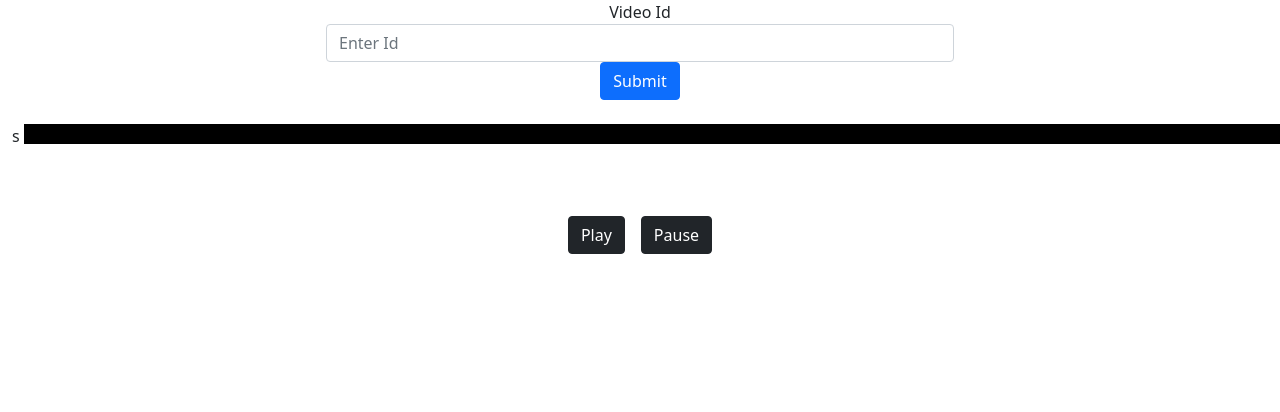
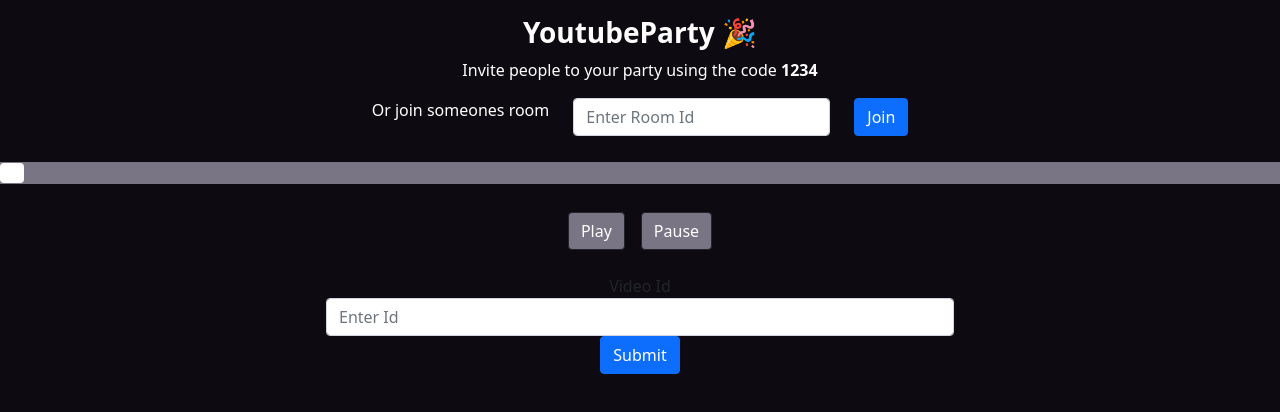
Before and after one commit to sofiarm21/youtubeParty, a React (Create React App) app: page / in a window 1280 px wide. Shown: the top 412 px of the page. Built offline with nearby package versions, Linux system fonts and the light colour scheme; no server answers.

Commit message:
feat - UI + styling

```diff
--- a/src/App.css
+++ /dev/null
@@ -1,38 +0,0 @@
-.App {
-  text-align: center;
-}
-
-.App-logo {
-  height: 40vmin;
-  pointer-events: none;
-}
-
-@media (prefers-reduced-motion: no-preference) {
-  .App-logo {
-    animation: App-logo-spin infinite 20s linear;
-  }
-}
-
-.App-header {
-  background-color: #282c34;
-  min-height: 100vh;
-  display: flex;
-  flex-direction: column;
-  align-items: center;
-  justify-content: center;
-  font-size: calc(10px + 2vmin);
-  color: white;
-}
-
-.App-link {
-  color: #61dafb;
-}
-
-@keyframes App-logo-spin {
-  from {
-    transform: rotate(0deg);
-  }
-  to {
-    transform: rotate(360deg);
-  }
-}
--- a/src/App.js
+++ b/src/App.js
@@ -1,7 +1,6 @@
 import React, { useEffect, useState } from 'react'
 
 import socket from './socket'
-import './App.css';
 
 const App = ()  => {
 
@@ -9,6 +8,7 @@
     const [videoDuration, setVideoDuration] = useState(null)
     const [sliderX, setSliderX] = useState(0)
     const [youtubeVideoId, setYoutubeVideoId] = useState(null)
+    const [roomId, setRoomId] = useState('1234')
 
     const bar = document.getElementById('progess-bar')
 
@@ -20,6 +20,7 @@
             onYouTubePlayerAPIReady(window.YT)
         }
         socket.connect()
+        socket.emit('room:join', '1234')
     }, [])
 
     useEffect(() => {
@@ -40,7 +41,6 @@
             seekSecond(sc)
         })
         socket.on('video:change', (id) => {
-            console.log('video:change');
             setYoutubeVideoId(id)
             if (ytPlayer) {
                 ytPlayer.pauseVideo()
@@ -59,14 +59,16 @@
 
     const playPlayer = () => {
         if (ytPlayer != null) {
-            socket.emit('video:play')
+            console.log('socket');
+            console.log(socket);
+            socket.emit('video:play', { room: '1234' })
             ytPlayer.playVideo()
         }
     }
 
     const stopPlayer = (ms) => {
         if (ytPlayer) {
-            socket.emit('video:stop')
+            socket.emit('video:stop', { room: '1234' })
             ytPlayer.pauseVideo()
         }
     }
@@ -126,14 +128,14 @@
             setSliderX(event.clientX)
             if (ytPlayer) {
                 ytPlayer.seekTo(event.clientX / pxPerSecond)
-                socket.emit('video:seek', event.clientX / pxPerSecond)
+                socket.emit('video:seek', { room: '1234', sc: event.clientX / pxPerSecond })
                 stopPlayer()
             }
         }
     }
 
     const handleSubmit = (event) => {
-        socket.emit('video:change', event.target[0].value)
+        socket.emit('video:change', { room: '1234', sc: event.target[0].value })
         setYoutubeVideoId(event.target[0].value)
         ytPlayer.pauseVideo()
         event.preventDefault();
@@ -146,7 +148,73 @@
     }, 1000)
 
     return (
-        <div className='App row'>
+        <div className='App row justify-content-center'>
+            <div className='col-12 mt-3'>
+                <h3 className='title text-white font-weight-bold'>
+                    YoutubeParty 🎉
+                </h3>
+            </div>
+            <div className='col-12'>
+                <p className='text-white font-weight-bold'>
+                    Invite people to your party using the code <b> {`${roomId}`} </b>
+                </p>
+            </div>
+            <div className='col-auto'>
+                <p className='text-white font-weight-bold'>
+                    Or join someones room
+                </p>
+            </div>
+            <div className='col-auto'>
+                <input
+                    className='form-control'
+                    placeholder='Enter Room Id'
+                />
+            </div>
+            <div className='col-auto'>
+                <button
+                    type='submit'
+                    className='btn btn-primary'
+                >
+                    Join
+                </button>
+            </div>
+            <div className='col-12 py-4 px-2'>
+                <div id='ytplayer' className='w-100'>
+                </div>
+                <div
+                    id='progess-bar'
+                    className='row rounded border'
+                    onClick={(event) => seekSecondOnTap(event)}
+                >
+                    <div className='col-12' style={{ height: '20px' }}>
+                        <div className='slider row h-100'>
+                            <div
+                                className='col-auto position-absolute rounded'
+                                style={{ background: 'white', width: '3px', left: `${sliderX}px`, height: '20px' }}
+                            >
+                            </div>
+                        </div>
+                    </div>
+                </div>
+            </div>
+            <div className='col-12'>
+            </div>
+            <div className='col-12 mt-1 mb-4'>
+                <button
+                    type='button'
+                    className='btn btn-dark mx-2 control-button'
+                    onClick={() => playPlayer()}
+                >
+                    Play
+                </button>
+                <button
+                    type='button'
+                    className='btn btn-dark mx-2 control-button'
+                    onClick={() => stopPlayer()}
+                >
+                    Pause
+                </button>
+            </div>
             <div className='col-6 mx-auto'>
                 <form onSubmit={handleSubmit}>
                     <div className='form-group'>
@@ -164,45 +232,6 @@
                     </div>
                 </form>
             </div>
-            <div className='col-12 py-4 px-2'>
-                <div id='ytplayer' className='w-100'>
-                </div>
-                <div
-                    id='progess-bar'
-                    className='row'
-                    onClick={(event) => seekSecondOnTap(event)}
-                >
-                    <div className='col-12' style={{ background: 'black', height: '20px' }}>
-                        <div className='slider row'>
-                            <div
-                                className='col-auto'
-                                style={{ background: 'white', width: '5px', position: 'absolute', left: `${sliderX}px` }}
-                            >
-                                s
-                            </div>
-                        </div>
-                    </div>
-                </div>
-            </div>
-            <div className='col-12 mt-5'>
-
-            </div>
-            <div className='col-12'>
-                <button
-                    type='button'
-                    className='btn btn-dark mx-2'
-                    onClick={() => playPlayer()}
-                >
-                    Play
-                </button>
-                <button
-                    type='button'
-                    className='btn btn-dark mx-2'
-                    onClick={() => stopPlayer()}
-                >
-                    Pause
-                </button>
-            </div>
         </div>
     )
 
--- a/src/index.js
+++ b/src/index.js
@@ -3,6 +3,7 @@
 import './index.css';
 import App from './App';
 import 'bootstrap/dist/css/bootstrap.css';
+import './styles/index.scss';
 
 ReactDOM.render(
   <React.StrictMode>
--- a/src/socket.js
+++ b/src/socket.js
@@ -1,4 +1,5 @@
 const { io } = require('socket.io-client');
+
 
 const URL = 'http://localhost:3001/';
 const socket = io(URL);
@@ -6,7 +7,7 @@
 console.log(socket);
 
 
-socket.on('connect', () => {
+socket.on('connect', (args) => {
     console.log('Successfully connected!');
     console.log(socket.id);
 })
--- /dev/null
+++ b/src/styles/App.scss
@@ -0,0 +1,21 @@
+.App {
+    text-align: center;
+    background: #0D0B11;
+
+    #progess-bar {
+        border-color: #797585 !important
+    }
+
+    .slider {
+        background: #797585;
+    }
+
+    .control-button {
+        background: #797585;
+    }
+
+    .title {
+        font-weight: bold;
+    }
+
+}
--- /dev/null
+++ b/src/styles/index.scss
@@ -0,0 +1,6 @@
+body {
+    background: #0D0B11;
+}
+
+//Pages
+@import './App.scss';
```
Also changed, not shown: server.js (+9 -4 lines).
